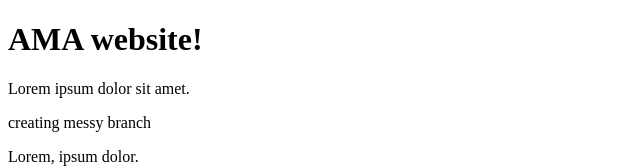
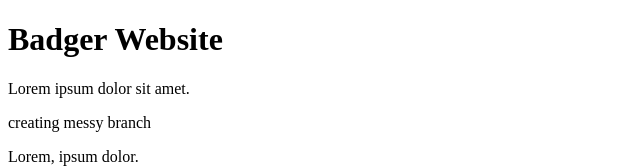
Before and after one commit to nortunen/git-group-activity2, a plain HTML site: page index.html in a window 1280 px wide. Shown: the top 168 px of the page, without its empty margins (0-640 px from the left). Drawn offline with Linux system fonts and the light colour scheme.

Commit message:
Creating a Conflict

```diff
--- a/index.html
+++ b/index.html
@@ -6,7 +6,7 @@
     <title>Document</title>
   </head>
   <body>
-    <h1>AMA website!</h1>
+    <h1>Badger Website</h1>
     <!-- this is neat branch -->
     <p>Lorem ipsum dolor sit amet.</p>
     <p>creating messy branch</p>
```
